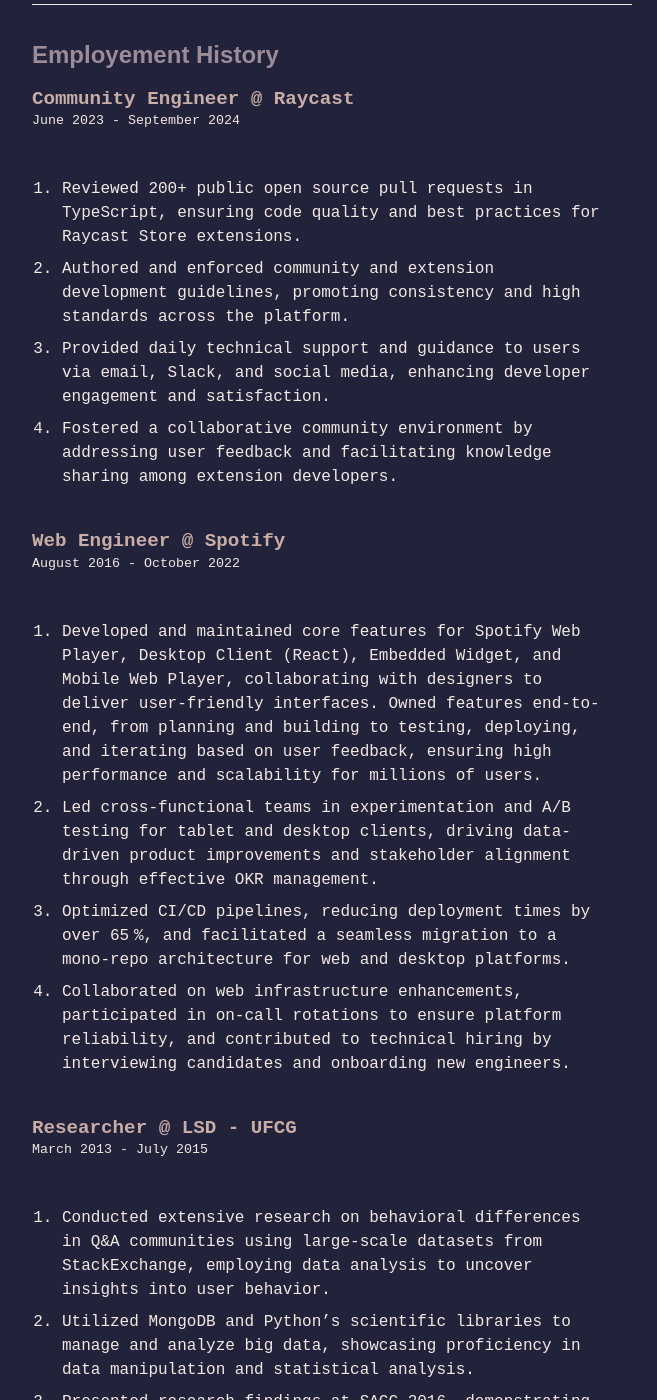
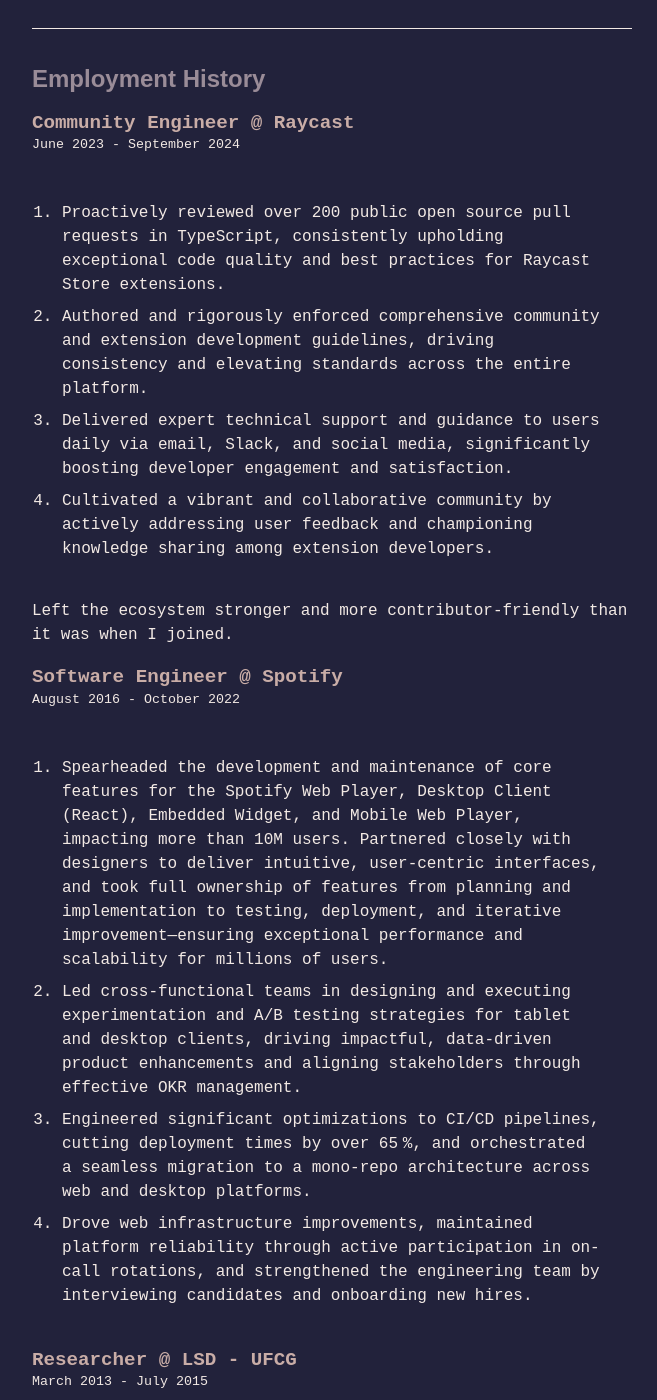
Before and after one commit to mil3na/mil3na.github.io, a Jekyll site: the page built from cv.md, in a window 1280 px wide and 1400 px high, scrolled down 1059 px. Shown: the whole window, without its empty margins (308-965 px from the left). Built offline with Jekyll 4.4.1, drawn with Linux system fonts in a browser that asks for light colours; some web fonts are replaced; some of the changed text lies outside the part shown.

Commit message:
Update cv.md

```diff
--- a/cv.md
+++ b/cv.md
@@ -11,12 +11,7 @@ Web Engineer, data curious.
 
 ## Summary
 
-Full Stack Engineer with 6+ years’ experience building scalable web applications using
-JavaScript, TypeScript, React, and Node.js. Proven success in remote, cross-functional, and
-startup-like teams. Open-source contributor with an ownership mindset, skilled in code
-review, CI/CD, and A/B testing. Strong communicator focused on user experience, product
-impact, and continuous improvement. Background in community building and
-engagement.
+FullStack Web Engineer with over 6 years of experience architecting and delivering scalable web applications using JavaScript, TypeScript, React, and Node.js. Consistently excel in remote, cross-functional, and fast-paced startup and enterprise environments. Demonstrated track record as an open source contributor with a strong ownership mindset, excelling in code review, CI/CD, and A/B testing. Recognized for clear communication, a relentless focus on user experience and product impact, and a commitment to continuous improvement.
 
 ---
 
@@ -41,32 +36,37 @@ engagement.
 
 ---
 
-## Employement History
+## Employment History
 
 ### Community Engineer @ Raycast
 
 <sub> June 2023 - September 2024</sub>
 
-- Reviewed 200+ public open source pull requests in TypeScript, ensuring code quality and best practices for Raycast Store extensions.
-- Authored and enforced community and extension development guidelines, promoting consistency and high standards across the platform.
-- Provided daily technical support and guidance to users via email, Slack, and social media, enhancing developer engagement and satisfaction.
-- Fostered a collaborative community environment by addressing user feedback and facilitating knowledge sharing among extension developers.
+- Proactively reviewed over 200 public open source pull requests in TypeScript, consistently upholding exceptional code quality and best practices for Raycast Store extensions.
+- Authored and rigorously enforced comprehensive community and extension development guidelines, driving consistency and elevating standards across the entire platform.
+- Delivered expert technical support and guidance to users daily via email, Slack, and social media, significantly boosting developer engagement and satisfaction.
+- Cultivated a vibrant and collaborative community by actively addressing user feedback and championing knowledge sharing among extension developers.
 
-### Web Engineer @ Spotify
+Left the ecosystem stronger and more contributor-friendly than it was when I joined.
+
+### Software Engineer @ Spotify
 
 <sub>August 2016 - October 2022</sub>
 
-- Developed and maintained core features for Spotify Web Player, Desktop Client (React), Embedded Widget, and Mobile Web Player, collaborating with designers to deliver user-friendly interfaces. Owned features end-to-end, from planning and building to testing, deploying, and iterating based on user feedback, ensuring high performance and scalability for millions of users.
-- Led cross-functional teams in experimentation and A/B testing for tablet and desktop clients, driving data-driven product improvements and stakeholder alignment through effective OKR management.
-- Optimized CI/CD pipelines, reducing deployment times by over 65 %, and facilitated a seamless migration to a mono-repo architecture for web and desktop platforms.
-- Collaborated on web infrastructure enhancements, participated in on-call rotations to ensure platform reliability, and contributed to technical hiring by interviewing candidates and onboarding new engineers.
+- Spearheaded the development and maintenance of core features for the Spotify Web Player, Desktop Client (React), Embedded Widget, and Mobile Web Player, impacting more than 10M users. Partnered closely with designers to deliver intuitive, user-centric interfaces, and took full ownership of features from planning and implementation to testing, deployment, and iterative improvement—ensuring exceptional performance and scalability for millions of users.
+- Led cross-functional teams in designing and executing experimentation and A/B testing strategies for tablet and desktop clients, driving impactful, data-driven product enhancements and aligning stakeholders through effective OKR management.
+- Engineered significant optimizations to CI/CD pipelines, cutting deployment times by over 65 %, and orchestrated a seamless migration to a mono-repo architecture across web and desktop platforms.
+- Drove web infrastructure improvements, maintained platform reliability through active participation in on-call rotations, and strengthened the engineering team by interviewing candidates and onboarding new hires.
 
 ### Researcher @ LSD - UFCG
 
 <sub>March 2013 - July 2015</sub>
 
-- Conducted extensive research on behavioral differences in Q&A communities using large-scale datasets from StackExchange, employing data analysis to uncover insights into user behavior.
-- Utilized MongoDB and Python's scientific libraries to manage and analyze big data, showcasing proficiency in data manipulation and statistical analysis.
+- Conducted a large-scale quantitative analysis of millions of users across 100+ StackExchange Q&A communities, with a focus on STEM-related sites such as Stack Overflow.
+- Investigated behavioral differences between men and women contributors in STEM communities, addressing gender participation imbalance through data-driven methods.
+- Leveraged big data technologies, including MongoDB (NoSQL) and Python scientific libraries (NumPy, pandas, SciPy) for data extraction, cleaning, and statistical analysis.
+- Demonstrated that gender has minimal impact on user behavior, post quality, contribution levels, and engagement, with observed differences largely consistent with existing academic literature.
+- Developed expertise in quantitative research, statistical data analysis, and large-scale data processing.
 - Presented research findings at SACC 2016, demonstrating strong communication skills and the ability to convey complex data insights to diverse audiences.
 
 ---
```
Also changed, not shown: other parts of cv.md (+1 -1 lines).
